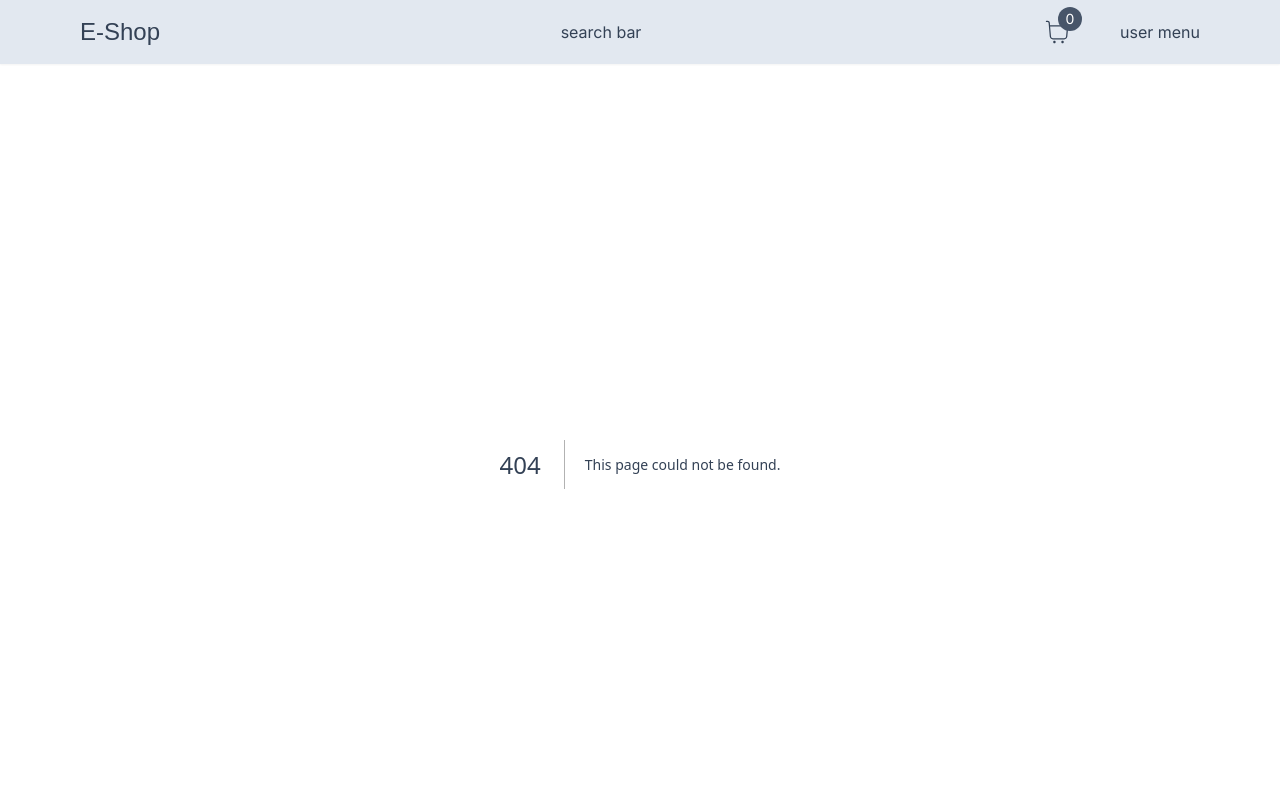
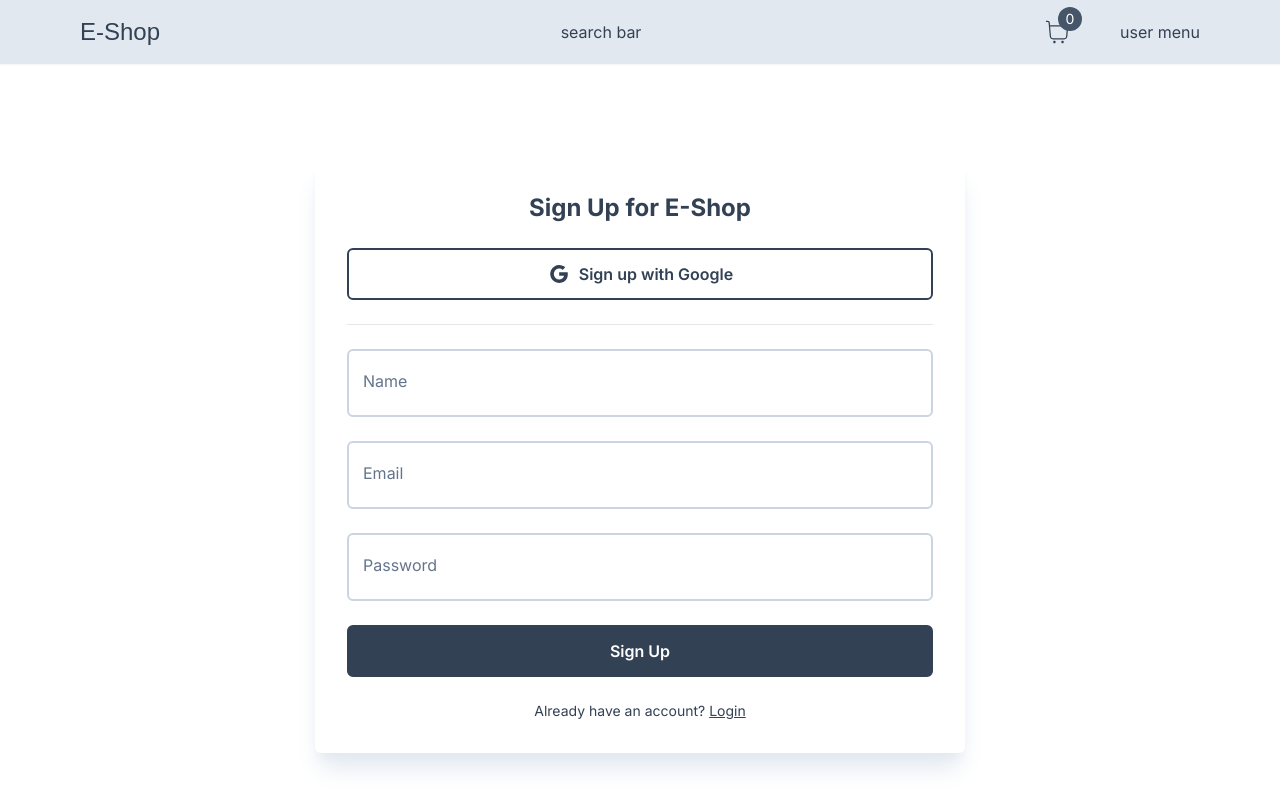
Before and after one commit to meshackkirwachumba/e-shop, a Next.js app: page /register in a window 1280 px wide. Before the commit this address had no page. Shown: the top 800 px of the page. Built offline with nearby package versions, Linux system fonts and the light colour scheme; a web font is replaced by a local one.

Commit message:
register form with react-hook-form

```diff
--- a/app/components/FormWrap.tsx
+++ b/app/components/FormWrap.tsx
@@ -13,6 +13,7 @@
        pt-24
      "
     >
+      {/* inputs wrapper */}
       <div
         className="
          max-w-[650px]
--- a/app/components/inputs/Input.tsx
+++ b/app/components/inputs/Input.tsx
@@ -44,29 +44,28 @@
          disabled:opacity-70
          disabled:cursor-not-allowed
          ${errors[id] ? "border-rose-400" : "border-slate-300"}
-         ${errors[id] ? "focus:border-rose-400" : "focus:border-slate-300"}
+         ${errors[id] ? "focus:border-rose-400" : "focus:border-slate-500"}
          `}
       />
       <label
         htmlFor={id}
-        className="
+        className={`
           absolute
-          top-5
-          left-4
           cursor-text
           text-md
           duration-150
           transform
           -translate-y-3
+          top-5
+          left-4
           z-10
           origin-[0]
           peer-placeholder-shown:scale-100
           peer-placeholder-shown:translate-y-0
           peer-focus:scale-75
-          peer-focus:translate-y-4
-
-
-        "
+          peer-focus:-translate-y-4
+          ${errors[id] ? "text-rose-500" : "text-slate-500"}
+          `}
       >
         {label}
       </label>
--- /dev/null
+++ b/app/register/RegisterForm.tsx
@@ -0,0 +1,87 @@
+"use client";
+
+import { useState } from "react";
+import Heading from "../components/Heading";
+import Input from "../components/inputs/Input";
+import { FieldValues, SubmitHandler, useForm } from "react-hook-form";
+import Button from "../components/Button";
+import Link from "next/link";
+import { AiOutlineGoogle } from "react-icons/ai";
+
+const RegisterForm = () => {
+  const [isLoading, setIsLoading] = useState(false);
+
+  const {
+    register,
+    handleSubmit,
+    formState: { errors },
+  } = useForm<FieldValues>({
+    defaultValues: {
+      email: "",
+      name: "",
+      password: "",
+    },
+  });
+
+  //submit data
+  const onSubmitData: SubmitHandler<FieldValues> = (data) => {
+    try {
+      setIsLoading(true);
+      console.log(data);
+    } catch (error) {
+    } finally {
+      setIsLoading(false);
+    }
+  };
+  return (
+    <>
+      <Heading title="Sign Up for E-Shop" />
+      <Button
+        outline
+        label="Sign up with Google"
+        icon={AiOutlineGoogle}
+        onClick={() => {}}
+      />
+      <hr className="bg-slate-300 w-full h-px" />
+      <Input
+        id="name"
+        label="Name"
+        disabled={isLoading}
+        register={register}
+        errors={errors}
+        required
+      />
+      <Input
+        id="email"
+        label="Email"
+        disabled={isLoading}
+        register={register}
+        errors={errors}
+        required
+      />
+      <Input
+        id="password"
+        label="Password"
+        disabled={isLoading}
+        register={register}
+        errors={errors}
+        required
+        type="password"
+      />
+
+      <Button
+        label={isLoading ? "Loading..." : "Sign Up"}
+        onClick={handleSubmit(onSubmitData)}
+      />
+
+      <p className="text-sm">
+        Already have an account?{" "}
+        <Link className="underline" href="/login">
+          Login
+        </Link>
+      </p>
+    </>
+  );
+};
+
+export default RegisterForm;
--- /dev/null
+++ b/app/register/page.tsx
@@ -0,0 +1,15 @@
+import Container from "../components/Container";
+import FormWrap from "../components/FormWrap";
+import RegisterForm from "./RegisterForm";
+
+const Register = () => {
+  return (
+    <Container>
+      <FormWrap>
+        <RegisterForm />
+      </FormWrap>
+    </Container>
+  );
+};
+
+export default Register;
```
